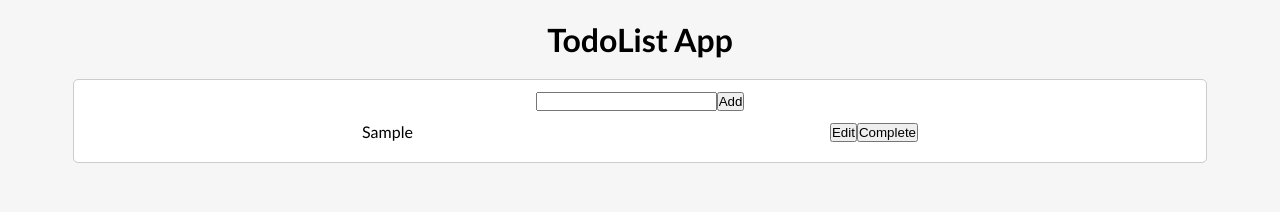
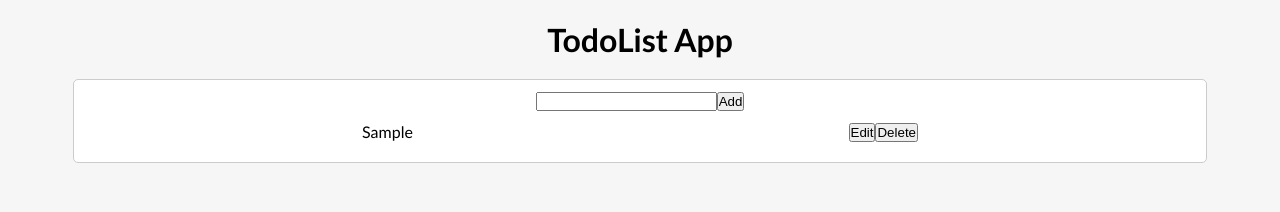
Before and after one commit to Am1rreza/TodoList-React-App, a React (Create React App) app: page / in a window 1280 px wide. Both pictures are taken after typing "Sample" into the empty fields and a click on the button "Add". Shown: the top 212 px of the page. Built offline with nearby package versions, Linux system fonts and the light colour scheme.

Commit message:
completedHandler developed

```diff
--- a/public/index.html
+++ b/public/index.html
@@ -24,7 +24,7 @@
       work correctly both with client-side routing and a non-root public URL.
       Learn how to configure a non-root public URL by running `npm run build`.
     -->
-    <title>React App</title>
+    <title>TodoList App</title>
   </head>
   <body>
     <noscript>You need to enable JavaScript to run this app.</noscript>
--- a/src/components/Todo/Todo.jsx
+++ b/src/components/Todo/Todo.jsx
@@ -3,10 +3,10 @@ import styles from "./todo.module.css";
 const Todo = ({ todo, onEdit, onComplete }) => {
   return (
     <div className={styles.todo}>
-      <div>{todo.text}</div>
+      <div onClick={onComplete} className={`${todo.isCompleted ? styles.completed : undefined} ${styles.todoText}`}>{todo.text}</div>
       <div>
         <button onClick={onEdit}>Edit</button>
-        <button onClick={onComplete}>Complete</button>
+        <button >Delete</button>
       </div>
     </div>
   );
--- a/src/components/Todo/todo.module.css
+++ b/src/components/Todo/todo.module.css
@@ -4,3 +4,14 @@
   align-items: center;
   margin: 10px 0;
 }
+
+.todoText {
+  transition: all 300ms;
+  cursor: pointer;
+  flex: 1;
+}
+
+.completed {
+  text-decoration: line-through;
+  color: #ccc;
+}
--- a/src/components/TodoApp/TodoApp.jsx
+++ b/src/components/TodoApp/TodoApp.jsx
@@ -17,7 +17,15 @@ const TodoApp = () => {
   };
 
   const completeHandler = (id) => {
-    console.log(id);
+    const allTodos = [...todos];
+
+    const index = todos.findIndex((todo) => todo.id === id);
+    const selectedTodo = { ...todos[index] };
+
+    selectedTodo.isCompleted = !selectedTodo.isCompleted;
+    allTodos[index] = selectedTodo;
+
+    setTodos(allTodos);
   };
 
   const editHandler = (id) => {
```
